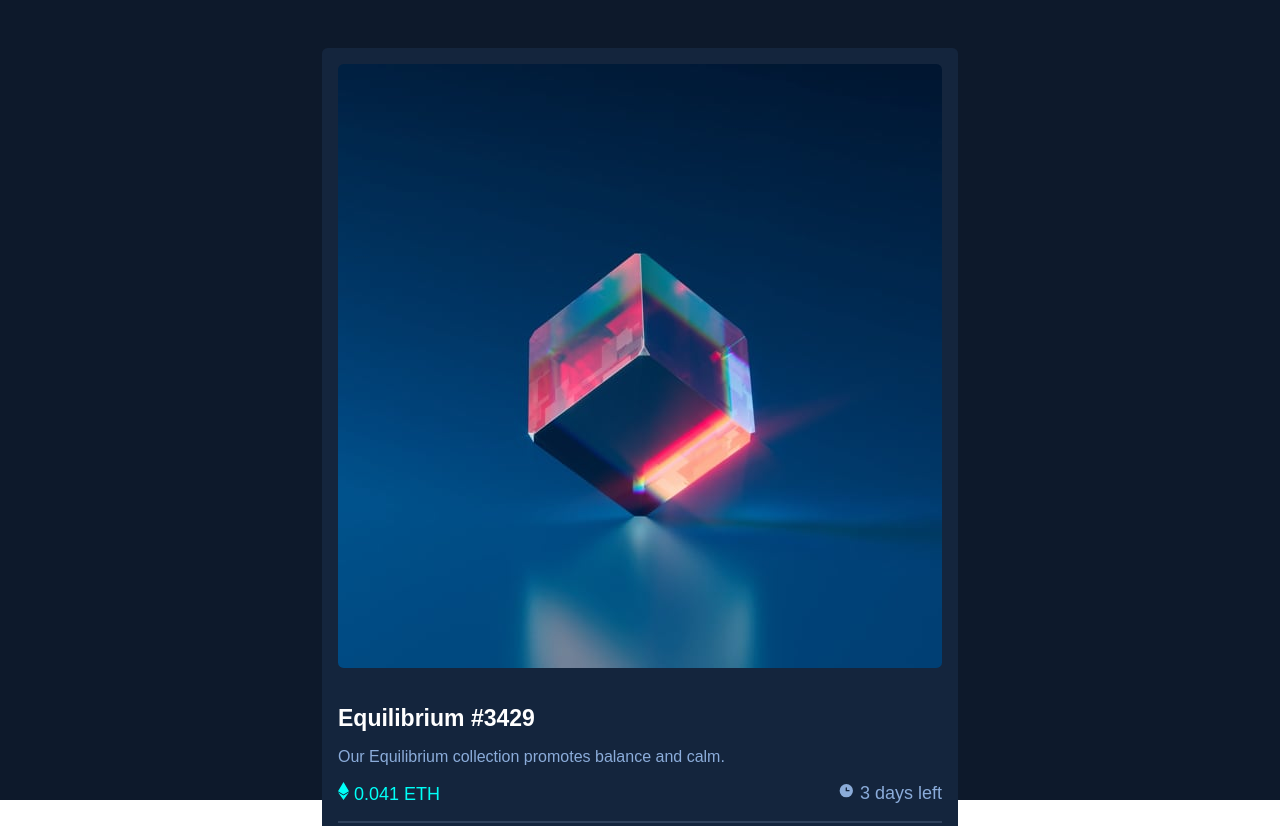
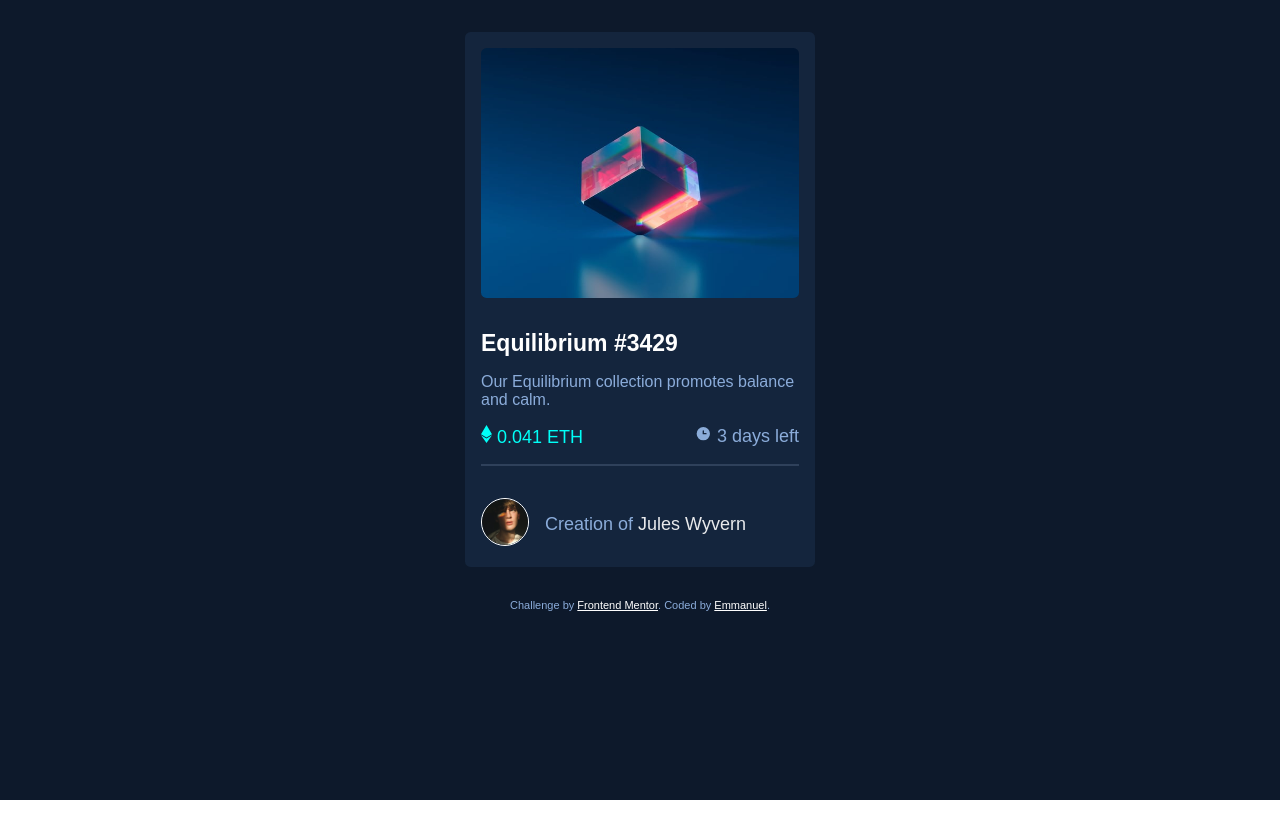
Before and after one commit to munyite001/NFT-preview-card-component, a plain HTML site: page index.html in a window 1280 px wide. Shown: the top 826 px of the page. After the commit the page ends 800 px from the top, so only its background shows below. Drawn offline with Linux system fonts and the light colour scheme.

Commit message:
Desktop Design

```diff
--- a/index.html
+++ b/index.html
@@ -19,7 +19,7 @@
 
   <div class="container">
 
-    <div class="image-container">
+    <div class="eth-image-container">
 
       <img src="./images/image-equilibrium.jpg" alt="">
 
@@ -57,7 +57,7 @@
 
     <div class="user">
 
-      <div class="image-container">
+      <div class="profile-container">
 
         <img src="./images/image-avatar.png" alt="">
 
--- a/styles.css
+++ b/styles.css
@@ -82,25 +82,29 @@ main {
     margin: 3rem 1rem;
     border-radius: var(--radius);
     padding: 1rem;
+    max-width: 350px;
+    height: auto;
 
 }
 
-.image-container {
+.eth-image-container {
     width: 100%;
+
 }
 
-.image-container img {
+.eth-image-container img {
     width: 100%;
+    height: 100%;
     border-radius: var(--radius);
 }
 
 .text-container {
     margin: 2rem 0;
+    height: auto;
 }
 
 .text-container h1 {
     color: var(--white);
-
     font-size: 23px;
     margin: 1rem 0;
 }
@@ -137,13 +141,14 @@ main {
     align-items: center;
 }
 
-.user .image-container {
+.profile-container {
     width: 3rem;
     margin-right: 1rem;
 }
 
-.user .image-container img {
+.profile-container img {
     border: 1px solid white;
+    width: 100%;
     border-radius: 50%;
 }
 
@@ -158,6 +163,23 @@ main {
 }
 
 
+/* DESKTOP DESIGN */
+@media (min-width:600px)
+{
+
+    .container {
+        margin: 2rem auto;
+    }
+    .eth-image-container {
+        display: flex;
+        align-items: center;
+        height: 250px;
+        margin: 0 auto;
+    }
+
+
+
+}
 
 /* ATTRIBUTION */
 .attribution {
```
